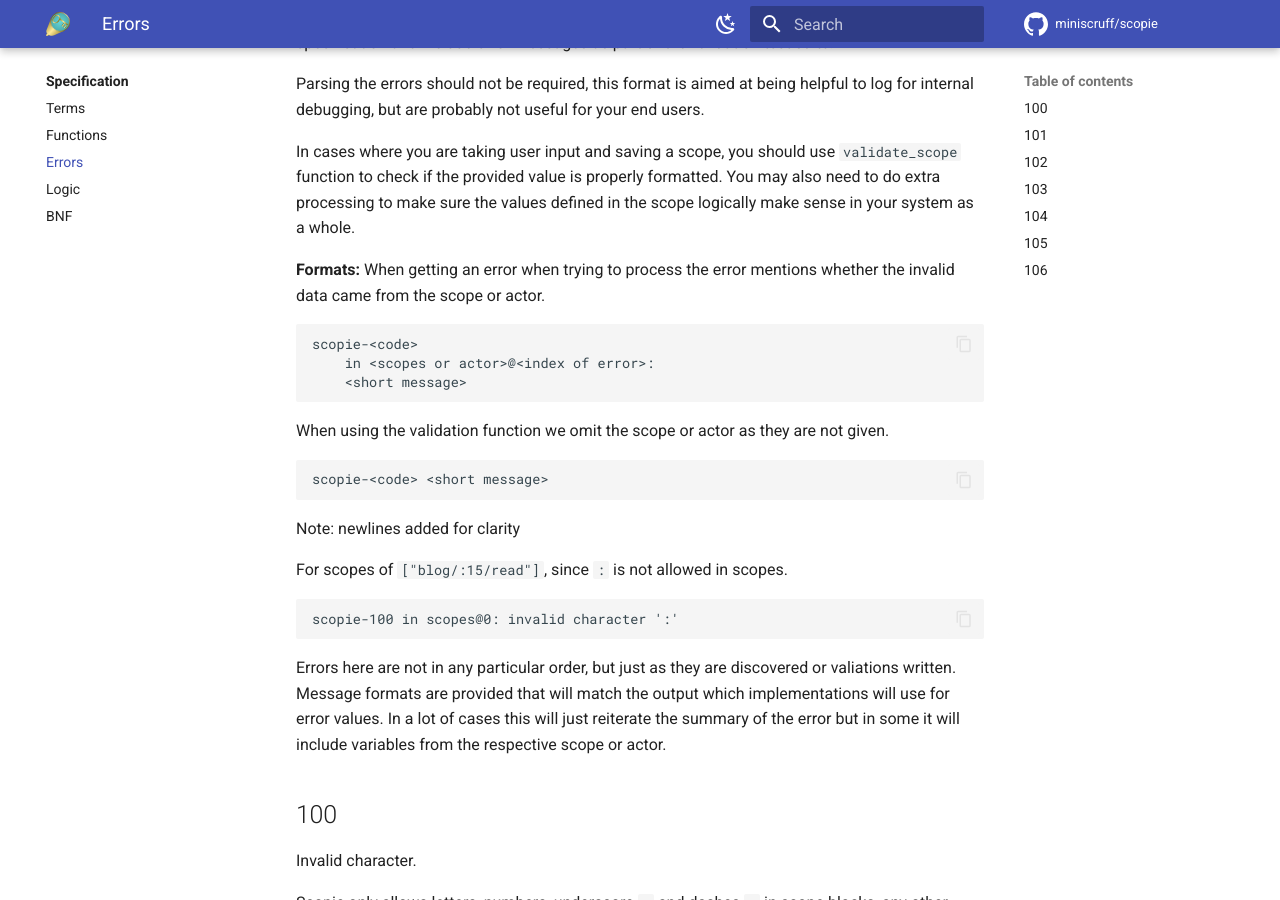
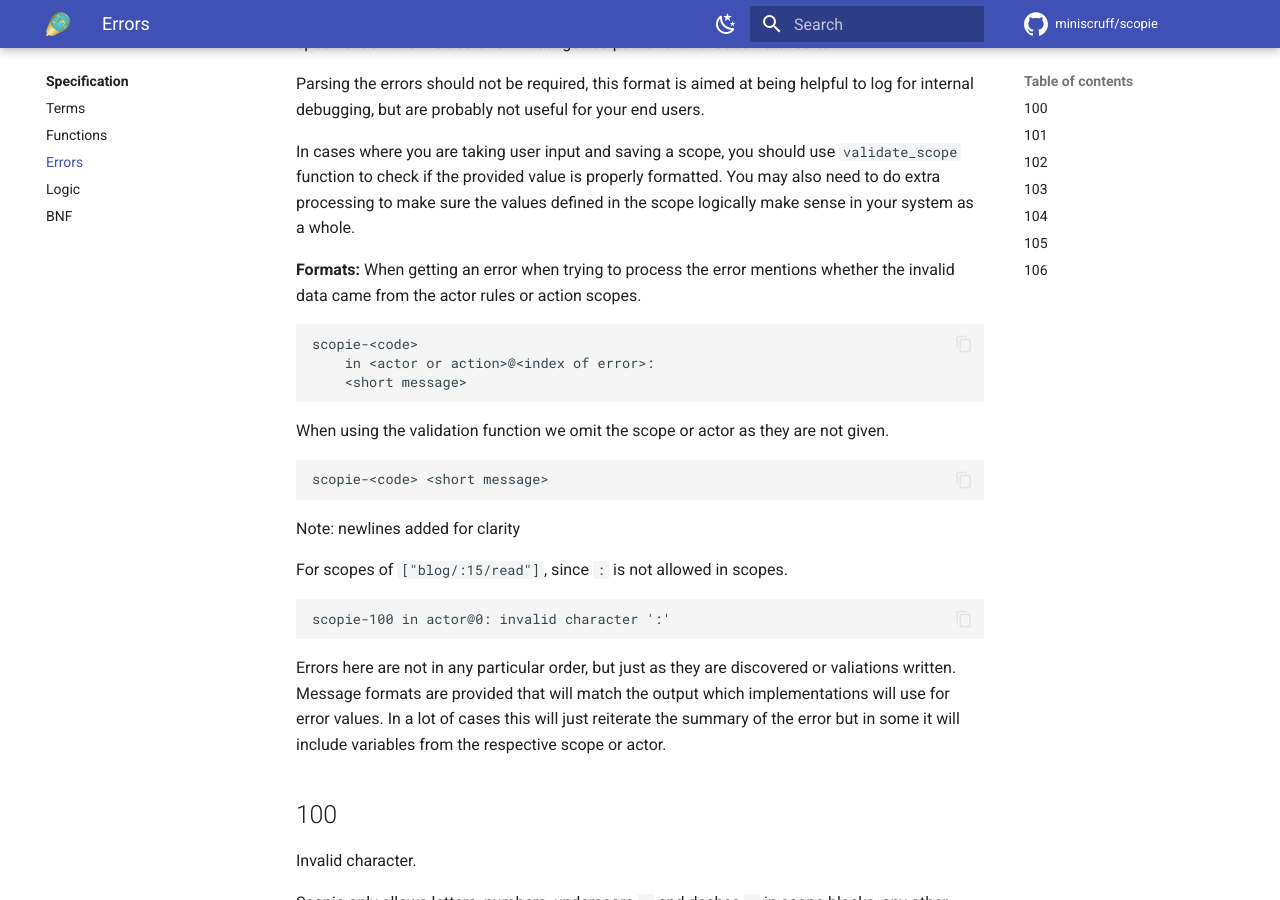
Before and after one commit to miniscruff/scopie, an MkDocs documentation site: the page built from docs/specification/errors.md, in a window 1280 px wide and 900 px high, scrolled down 249 px. Built offline with MkDocs 1.6.1 and Material for MkDocs 9.7.7, drawn with Linux system fonts in a browser that asks for light colours; comment, search, counter and statistics services are not loaded.

Commit message:
be more consistent with actor and action naming

````diff
--- a/docs/specification/errors.md
+++ b/docs/specification/errors.md
@@ -14,10 +14,10 @@ in your system as a whole.
 
 **Formats:**
 When getting an error when trying to process the error mentions whether the invalid data came from
-the scope or actor.
+the actor rules or action scopes.
 ```
 scopie-<code>
-    in <scopes or actor>@<index of error>:
+    in <actor or action>@<index of error>:
     <short message>
 ```
 
@@ -30,7 +30,7 @@ Note: newlines added for clarity
 
 For scopes of `["blog/:15/read"]`, since `:` is not allowed in scopes.
 ```
-scopie-100 in scopes@0: invalid character ':'
+scopie-100 in actor@0: invalid character ':'
 ```
 
 Errors here are not in any particular order, but just as they are discovered or valiations written.
--- a/scenarios.json
+++ b/scenarios.json
@@ -146,7 +146,7 @@
       "id": "empty actor array",
       "actorRules": [],
       "actionScopes": ["blog/exec"],
-      "error": "scopie-106 in actor@0: scope was empty"
+      "result": false
     },
     {
       "id": "empty actor rule",
@@ -158,13 +158,13 @@
       "id": "empty scope array",
       "actorRules": ["allow/accounts/read"],
       "actionScopes": [],
-      "error": "scopie-106 in scopes@0: scope was empty"
+      "error": "scopie-106 in action@0: scope was empty"
     },
     {
       "id": "empty scope rule",
       "actorRules": ["allow/accounts/read"],
       "actionScopes": [""],
-      "error": "scopie-106 in scopes@0: scope was empty"
+      "error": "scopie-106 in action@0: scope was empty"
     }
   ],
   "scopeValidTests": [
````
